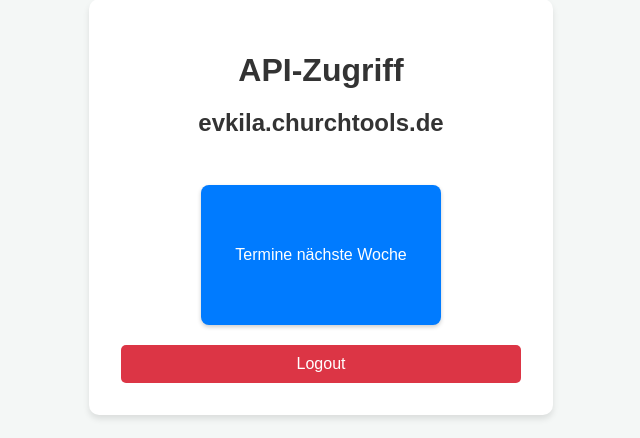
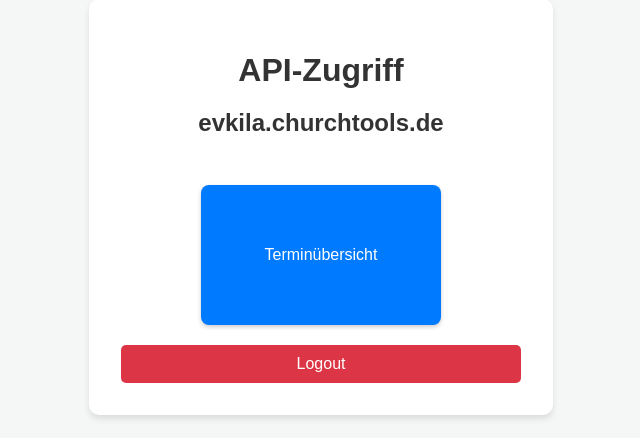
Before and after one commit to schowave/churchtools-api, a Flask app: template app/templates/overview.html in a window 1280 px wide. Shown: the part 41-479 px from the top of the page, without its empty margins (319-959 px from the left). Run offline with Flask 3, Linux system fonts and the light colour scheme; the template is opened without the code that fills it, so the values that code supplies are empty.

Commit message:
Renaming

```diff
--- a/app/templates/appointments.html
+++ b/app/templates/appointments.html
@@ -66,7 +66,7 @@
 
 <div class="container">
     <a href="/" class="btn btn-back">Zurück</a>
-    <h1>Termine nächste Woche</h1>
+    <h1>Terminübersicht</h1>
 
     <!-- Form to fetch appointments -->
     <form method="POST">
--- a/app/templates/overview.html
+++ b/app/templates/overview.html
@@ -9,7 +9,7 @@
     <h1>API-Zugriff</h1>
     <h2>evkila.churchtools.de</h2>
     <div class="tiles-container">
-        <a href="/appointments" class="tile">Termine nächste Woche</a>
+        <a href="/appointments" class="tile">Terminübersicht</a>
         <!-- Weitere Kacheln können hier hinzugefügt werden -->
     </div>
     <form action="/logout" method="post" class="btn-logout-container">
```
